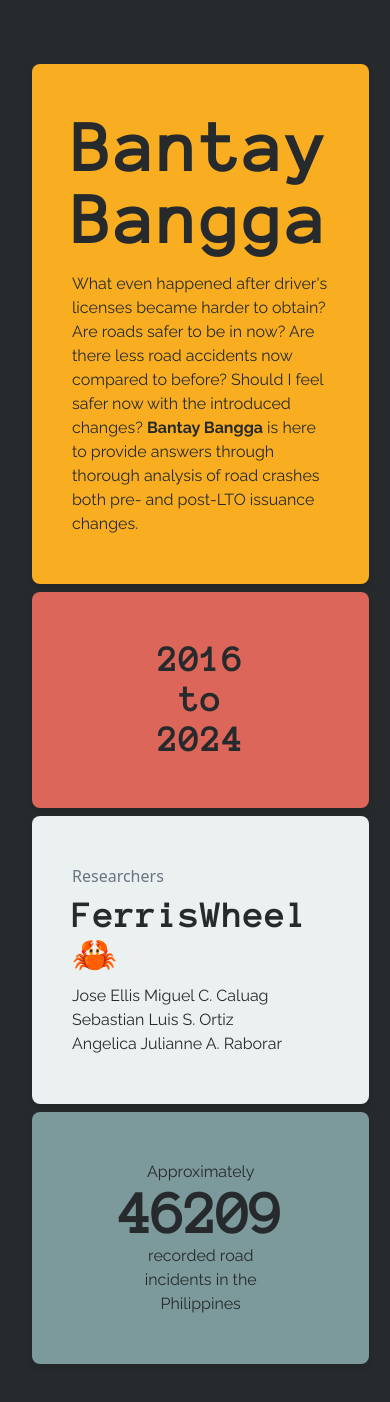
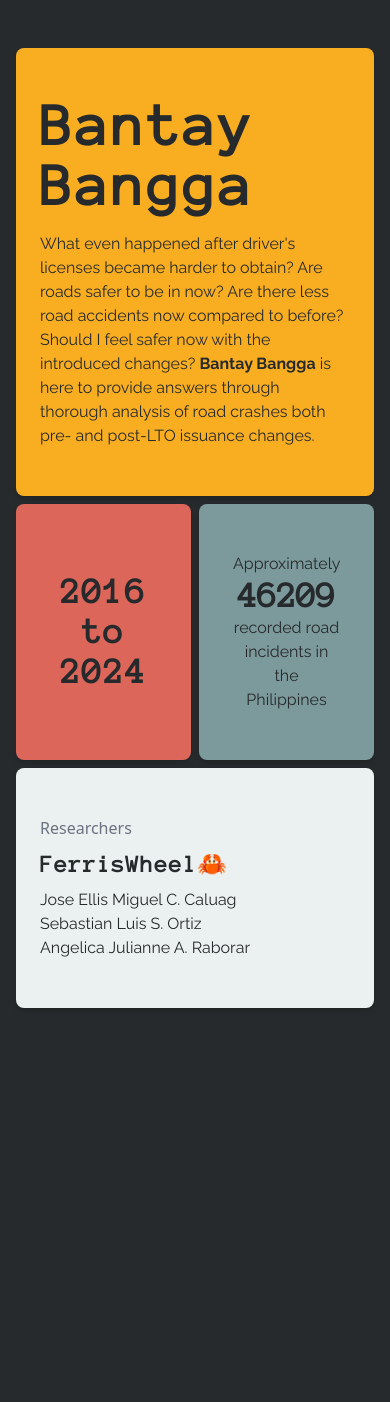
Before and after one commit to bantay-bangga/bantay-bangga.github.io, a SvelteKit app: page / in a window 390 px wide. Shown: the top 1402 px of the page. After the commit the page ends 1056 px from the top, so only its background shows below. Built offline with nearby package versions, Linux system fonts and the light colour scheme.

Commit message:
feat: refine media queries for cards

```diff
--- a/src/routes/+layout.svelte
+++ b/src/routes/+layout.svelte
@@ -2,6 +2,6 @@
     import './app.css';
 </script>
 
-<div class="mx-auto my-8 max-w-7xl p-8">
+<div class="mx-auto my-8 max-w-7xl p-4 md:p-8">
     <slot />
 </div>
--- a/src/routes/Hero.svelte
+++ b/src/routes/Hero.svelte
@@ -1,8 +1,8 @@
-<div class="grid gap-2 text-surface md:grid-cols-5">
+<div class="grid grid-cols-2 gap-2 text-surface md:grid-cols-5">
     <div
-        class="space-y-4 rounded-lg bg-primary px-10 py-12 shadow-md transition-transform hover:scale-105 hover:shadow-2xl md:col-span-4"
+        class="col-span-full space-y-4 rounded-lg bg-primary px-6 py-12 shadow-md transition-transform hover:scale-105 hover:shadow-2xl md:col-span-4 md:px-10"
     >
-        <h1 class="font-anon text-7xl font-bold tracking-wider">Bantay Bangga</h1>
+        <h1 class="font-anon text-6xl font-bold tracking-wider md:text-7xl">Bantay Bangga</h1>
         <p class="font-raleway">
             What even happened after driver's licenses became harder to obtain? Are roads safer to be in now? Are there
             less road accidents now compared to before? Should I feel safer now with the introduced changes? <span
@@ -16,21 +16,22 @@
         <h2 class="w-min text-center font-anon text-4xl font-bold tracking-wider">2016 to 2024</h2>
     </div>
     <div
-        class="space-y-2 rounded-lg bg-tertiary-50 px-10 py-12 shadow-md transition-transform hover:scale-105 hover:shadow-2xl md:col-span-3"
+        class="flex items-center justify-center rounded-lg bg-tertiary-400 px-10 py-12 shadow-md transition-transform hover:scale-105 hover:shadow-2xl md:order-last md:col-span-2"
+    >
+        <p class="w-min text-center font-raleway">
+            Approximately <span class="font-anon text-4xl font-bold md:text-6xl">46209</span> recorded road incidents in
+            the Philippines
+        </p>
+    </div>
+    <div
+        class="col-span-full space-y-2 rounded-lg bg-tertiary-50 px-6 py-12 shadow-md transition-transform hover:scale-105 hover:shadow-2xl md:col-span-3 md:px-10"
     >
         <span class="text-gray-500">Researchers</span>
-        <h2 class="font-anon text-4xl font-bold tracking-wider">FerrisWheel&#129408;</h2>
+        <h2 class="font-anon text-2xl font-bold tracking-wider sm:text-4xl">FerrisWheel&#129408;</h2>
         <ul class="font-raleway">
             <li><a href="https://github.com/Dox-Dev" target="_blank">Jose Ellis Miguel C. Caluag</a></li>
             <li><a href="https://github.com/BastiDood" target="_blank">Sebastian Luis S. Ortiz</a></li>
             <li><a href="https://github.com/Anjellyrika" target="_blank">Angelica Julianne A. Raborar</a></li>
         </ul>
     </div>
-    <div
-        class="flex items-center justify-center rounded-lg bg-tertiary-400 px-10 py-12 shadow-md transition-transform hover:scale-105 hover:shadow-2xl md:col-span-2"
-    >
-        <p class="w-min text-center font-raleway">
-            Approximately <span class="font-anon text-6xl font-bold">46209</span> recorded road incidents in the Philippines
-        </p>
-    </div>
 </div>
```
